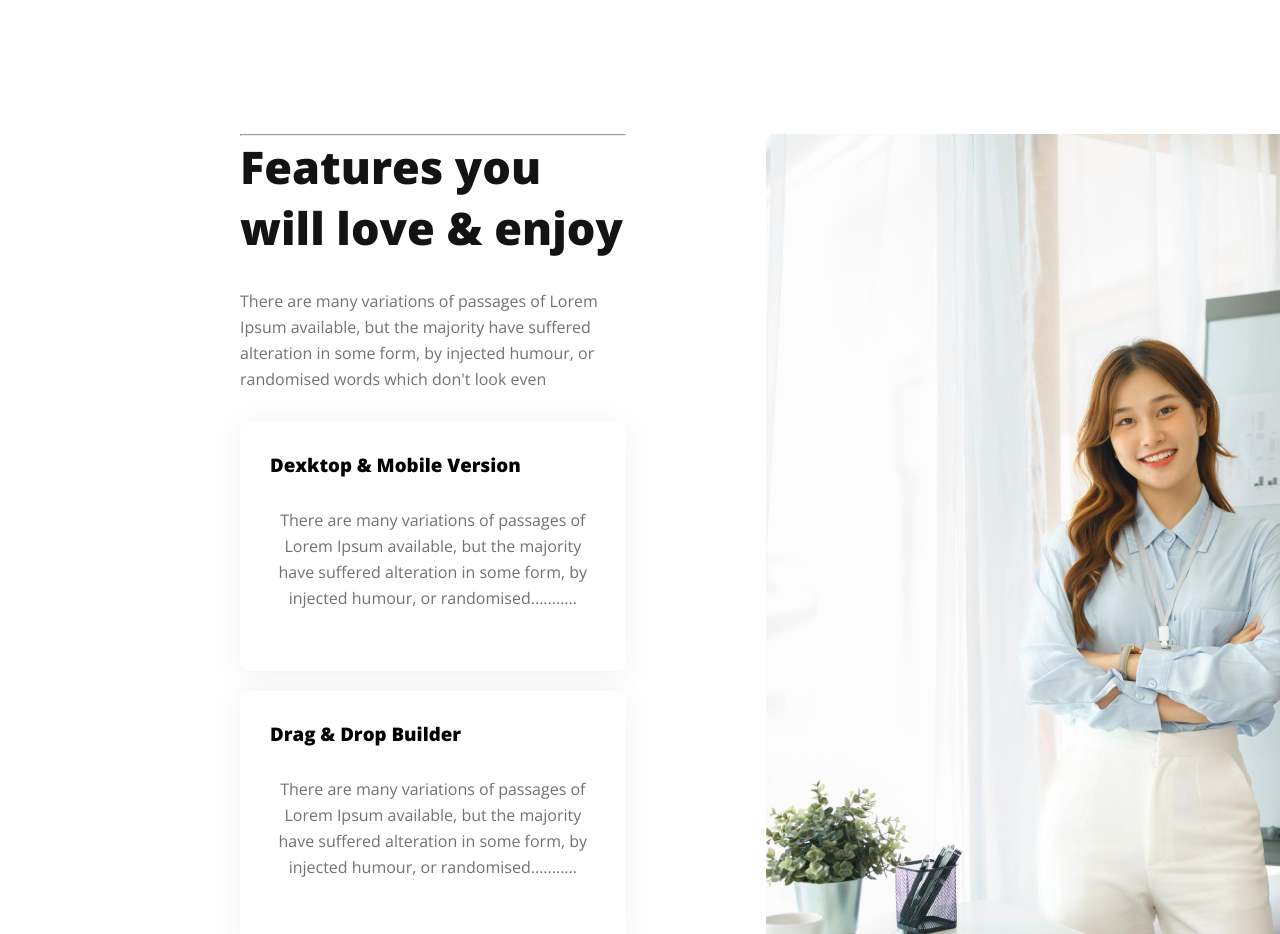
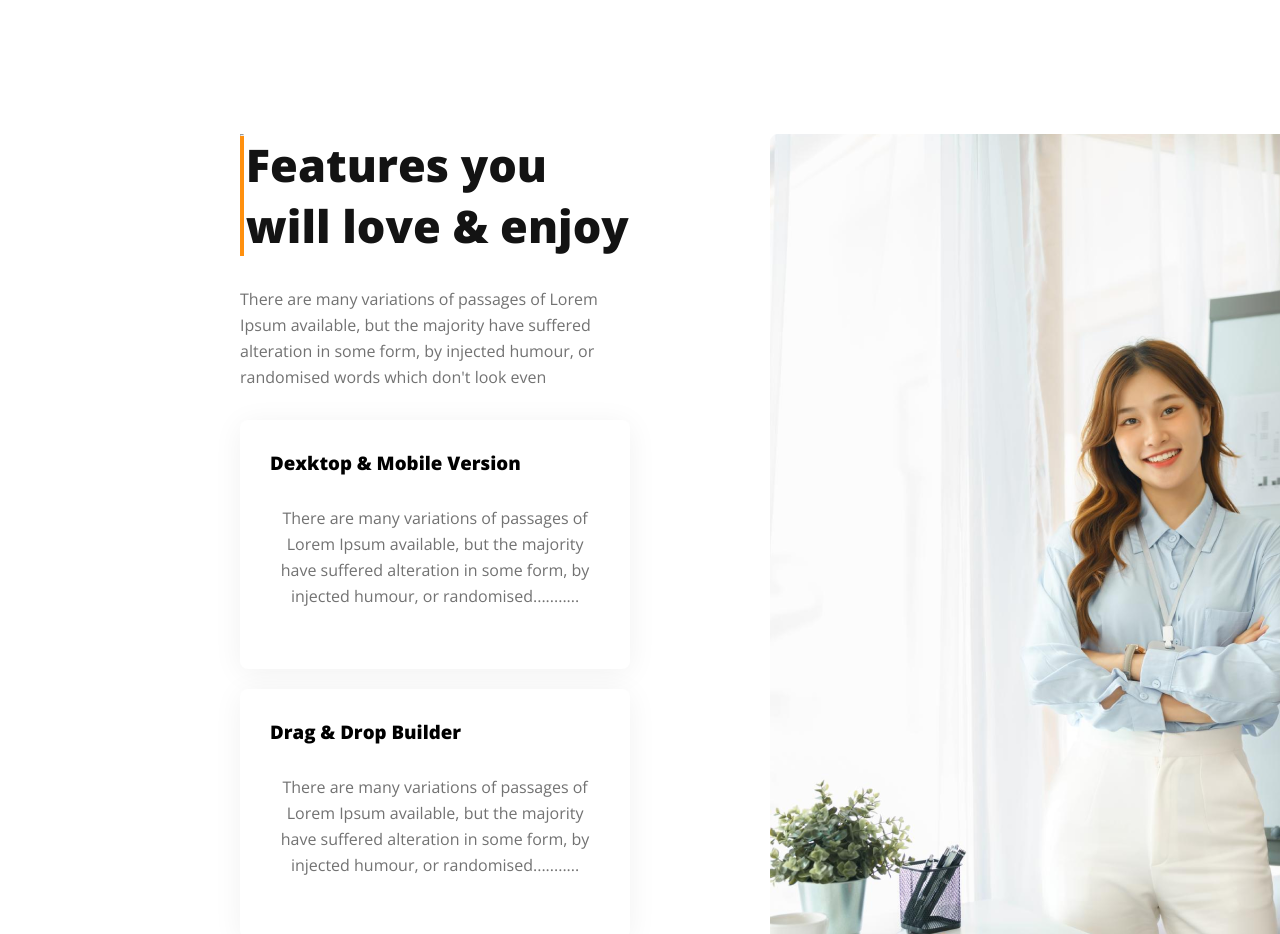
Before and after one commit to afrinsadia-diu/g3-architect, a plain HTML site: page index.html in a window 1280 px wide. Shown: the part 2400-3334 px from the top of the page. Drawn offline with nearby package versions, Linux system fonts and the light colour scheme.

Commit message:
Header added

```diff
--- a/index.html
+++ b/index.html
@@ -61,7 +61,14 @@
         <section class="experience">
             <div class="experiences">
             <div class="love">
-                <hr><h1 class="love-enjoy">Features you will love & enjoy</h1>
+                <div class="hr-title">
+                    <div class="hr">
+                        <hr>
+                    </div>
+                    <div>
+                        <h1 class="love-enjoy">Features you will love & enjoy</h1>
+                    </div>
+                </div>
                 <p class="paragraph" style="text-align: start;">
                     There are many variations of passages of Lorem Ipsum available, but the majority have suffered alteration in some form, by injected humour, or randomised words which don't look even
                 </p>
--- a/style.css
+++ b/style.css
@@ -67,7 +67,15 @@ li{
     padding: 45px 240px;
     display: flex;
 }
-
+.hr{
+    width: 7px;
+    margin-right: 2px;
+    /* height: 110px; */
+    background-color: #FF900E;
+}
+.hr-title{
+    display: flex;
+}
 .features-details {
     padding: 200px 70px;
 }
```
